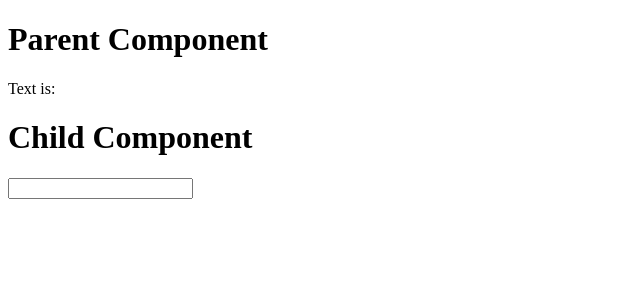
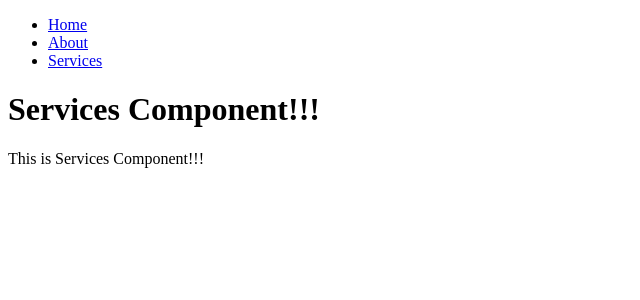
Before and after one commit to abhijeetvc/evefirstreactdemo1, a React (Create React App) app: page /services in a window 1280 px wide. Shown: the top 300 px of the page, without its empty margins (0-640 px from the left). Built offline with nearby package versions, Linux system fonts and the light colour scheme.

Commit message:
React router

```diff
--- a/package.json
+++ b/package.json
@@ -8,6 +8,7 @@
     "@testing-library/user-event": "^13.5.0",
     "react": "^17.0.2",
     "react-dom": "^17.0.2",
+    "react-router-dom": "^6.3.0",
     "react-scripts": "5.0.0",
     "web-vitals": "^2.1.4"
   },
--- a/src/App.js
+++ b/src/App.js
@@ -1,25 +1,30 @@
 import logo from './logo.svg';
 import './App.css';
+import Home from './components/Home';
+import About from './components/About';
+import Services from './components/Services';
+import {BrowserRouter,Routes, Route} from 'react-router-dom'
 
 function App() {
   return (
-    <div className="App">
-      <header className="App-header">
-        <img src={logo} className="App-logo" alt="logo" />
-        <p>
-          Edit <code>src/App.js</code> and save to reload.
-        </p>
-        <a
-          className="App-link"
-          href="https://reactjs.org"
-          target="_blank"
-          rel="noopener noreferrer"
-        >
-          Learn React
-        </a>
-      </header>
-    </div>
+     <div>
+       <ul>
+          <li><a href="/home">Home</a></li>
+          <li><a href="/about">About</a></li>
+          <li><a href="/services">Services</a></li>
+       </ul>
+
+       <BrowserRouter>
+          <Routes>
+            <Route path="/home" element={<Home/>}/>
+            <Route path="/about" element={<About/>}/>
+            <Route path="/services" element={<Services/>}/>
+          </Routes>
+       </BrowserRouter>
+     </div>
   );
 }
 
 export default App;
+
+// abc.com
--- a/src/CallBackEvent.js
+++ b/src/CallBackEvent.js
@@ -11,18 +11,18 @@
         <div>
             <h1>Parent Component</h1>
             <p>Text is: {input}</p>
-            <ChildComponent inputValue={input}
+            <ChildComponent //inputValue={input}
                             onInputChange={handleInputChange}/>
         </div>
     )
 }
 
-function ChildComponent({inputValue,onInputChange}){
+function ChildComponent({onInputChange}){
     return(
         <div>
             <h1>Child Component</h1>
             <input type='text'
-                   value={inputValue}
+                 //  value={inputValue}
                    onChange={onInputChange}/>
         </div>
     )
--- /dev/null
+++ b/src/components/About.js
@@ -0,0 +1,11 @@
+function About(){
+
+    return(
+        <div>
+            <h1>About Component!!!</h1>
+            <p>This is About Component!!!</p>
+        </div>
+    )
+}
+
+export default About
--- /dev/null
+++ b/src/components/Home.js
@@ -0,0 +1,12 @@
+
+function Home(){
+
+    return(
+        <div>
+            <h1>Home Component!!!</h1>
+            <p>This is Home Component!!!</p>
+        </div>
+    )
+}
+
+export default Home
--- /dev/null
+++ b/src/components/Services.js
@@ -0,0 +1,11 @@
+function Services(){
+
+    return(
+        <div>
+            <h1>Services Component!!!</h1>
+            <p>This is Services Component!!!</p>
+        </div>
+    )
+}
+
+export default Services
--- a/src/index.js
+++ b/src/index.js
@@ -11,6 +11,7 @@
 import ReadInput from './ReadInput';
 import ReadInputObj from './ReadInputObj';
 import SimpleStateDemo from './SimpleStateDemo';
+import App from './App'
 
 //const message=<h1>Hello React!!!</h1>
 
@@ -52,7 +53,7 @@
 // }
 
 ReactDOM.render(
-   <CallBackEvent/>
+   <App/>
    ,  // what has to be rendered?
    document.getElementById('root')  // where to render
 );
```
Also changed, not shown: 1 other file (tests, documents, lock files or other folders).
